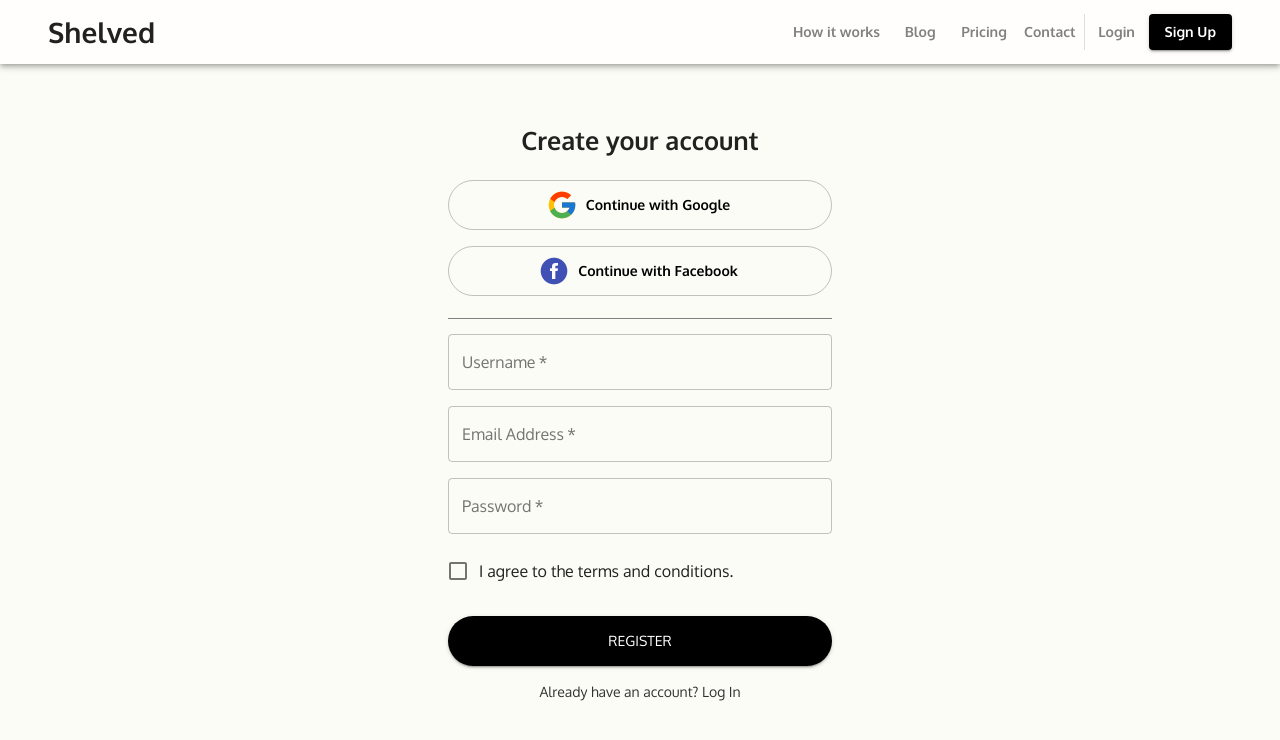
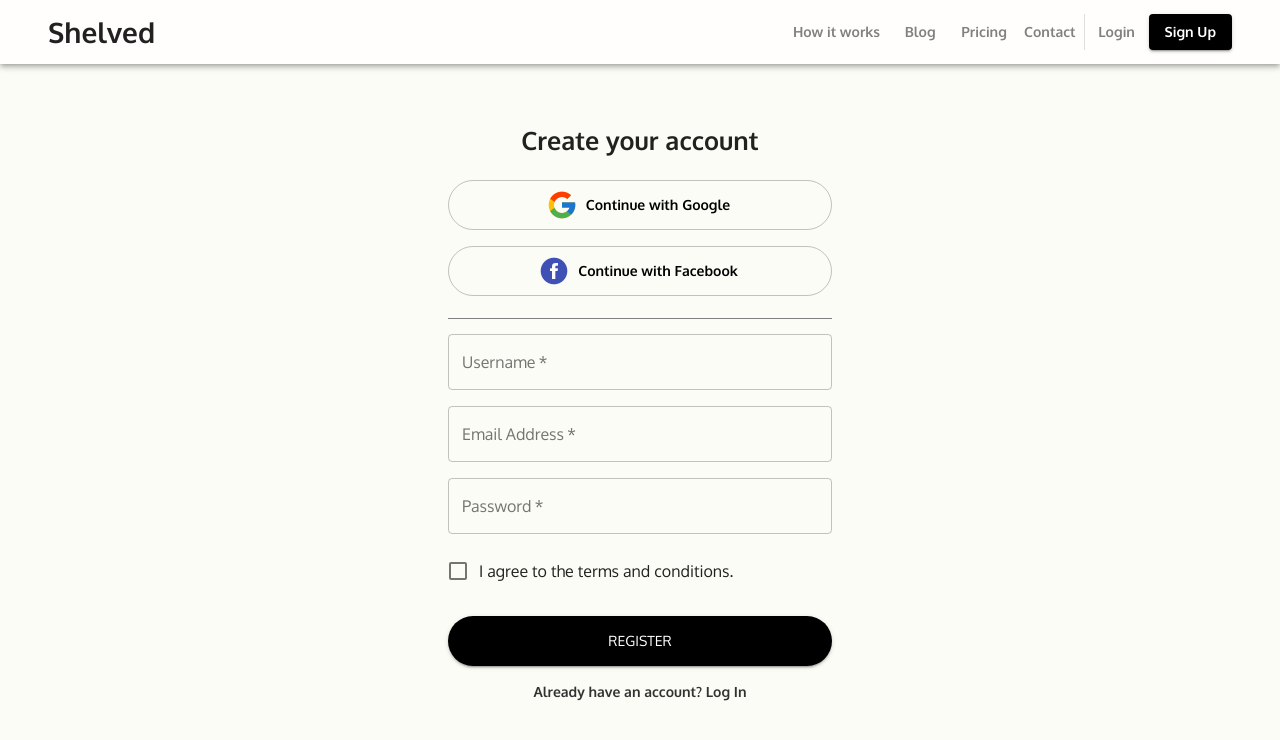
Before and after one commit to arju88nair/ReactTIL, a React app: page /register in a window 1280 px wide. Shown: the top 740 px of the page. Built offline with nearby package versions, Linux system fonts and the light colour scheme.

Commit message:
stupid changes

```diff
--- a/src/views/RegisterPage/RegisterForm.jsx
+++ b/src/views/RegisterPage/RegisterForm.jsx
@@ -214,7 +214,7 @@ export function RegisterForm() {
                     </Button>
                     <Grid container justify="center">
                         <Grid item>
-                            <Link to="/login" style={{textDecoration: 'none', color: 'var(--color-text-dark)'}}> Already have an
+                            <Link to="/login" style={{textDecoration: 'none', color: 'var(--color-text-dark)',fontWeight:'bold'}}> Already have an
                                 account? Log In
                             </Link>
                         </Grid>
```
Also changed, not shown: 2 other files (tests, documents, lock files or other folders).
